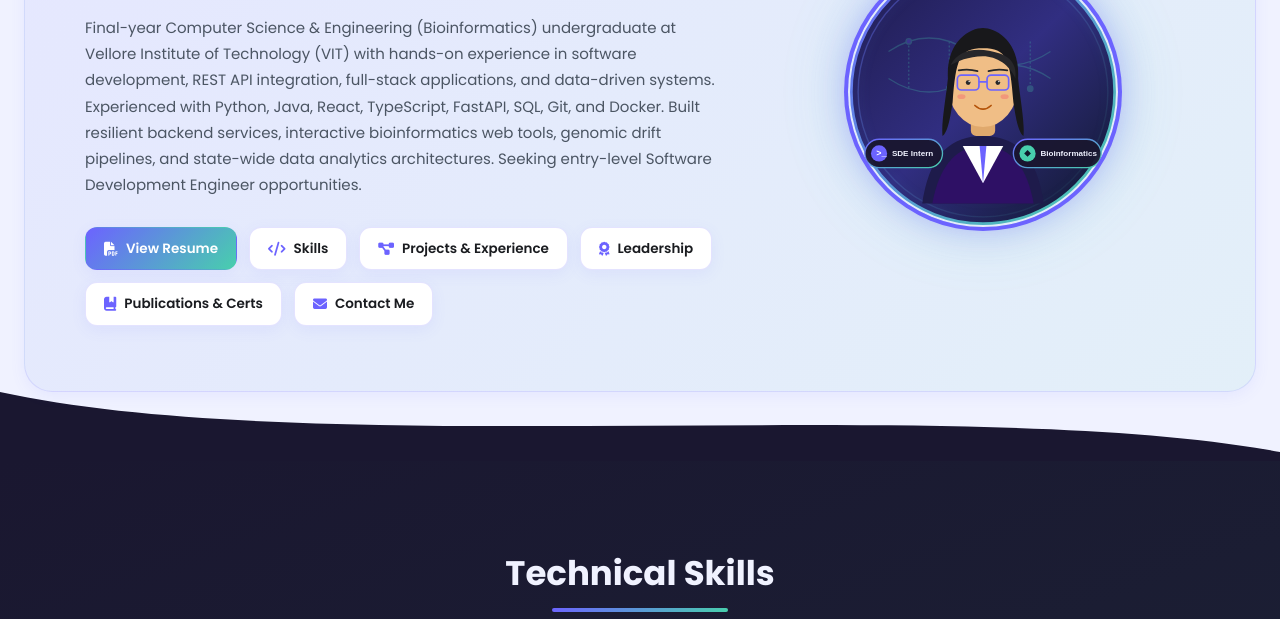
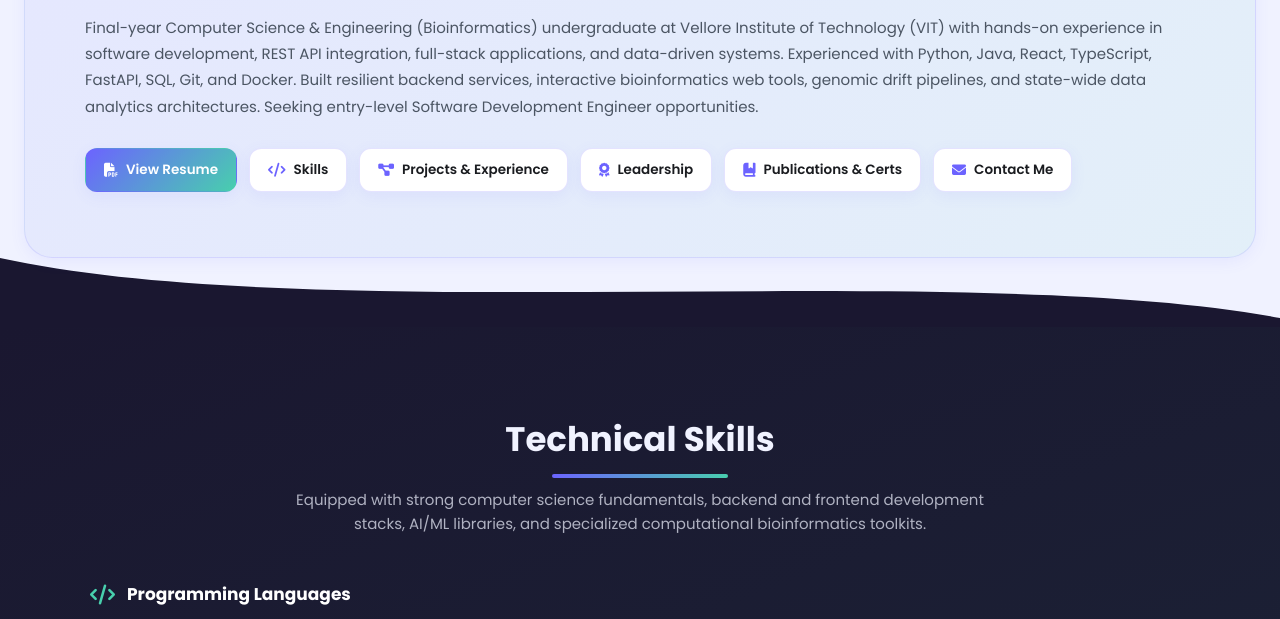
Before and after one commit to bytebuster21/portfolio, a plain HTML site: page index.html in a window 1280 px wide. Shown: the part 314-933 px from the top of the page. Drawn offline with Linux system fonts and the light colour scheme.

Commit message:
Remove avatar image from hero section

```diff
--- a/index.html
+++ b/index.html
@@ -98,11 +98,7 @@
         </div>
       </div>
 
-      <div class="headshot">
-        <div class="avatar-wrap">
-          <img src="images/avatar.svg" alt="Mehak Wadhwa - Software Engineer &amp; Bioinformatician" id="profileHeadshot" />
-        </div>
-      </div>
+
     </section>
 
     <!-- Wave Down into Dark Section -->
--- a/style.css
+++ b/style.css
@@ -176,7 +176,8 @@
 }
 
 .hero-section .text {
-  flex: 1.2;
+  flex: 1;
+  width: 100%;
 }
 
 .hero-badge-top {
```
